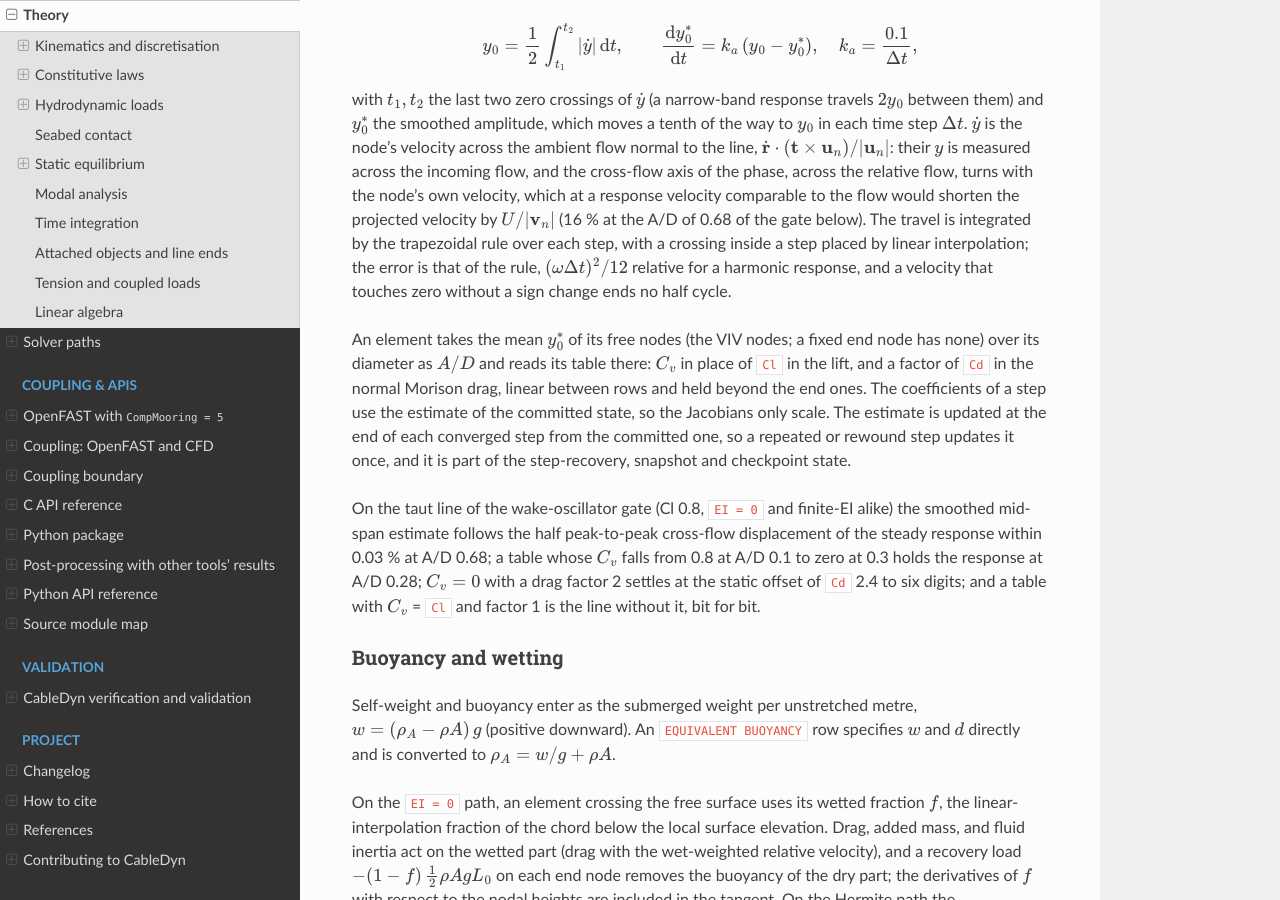
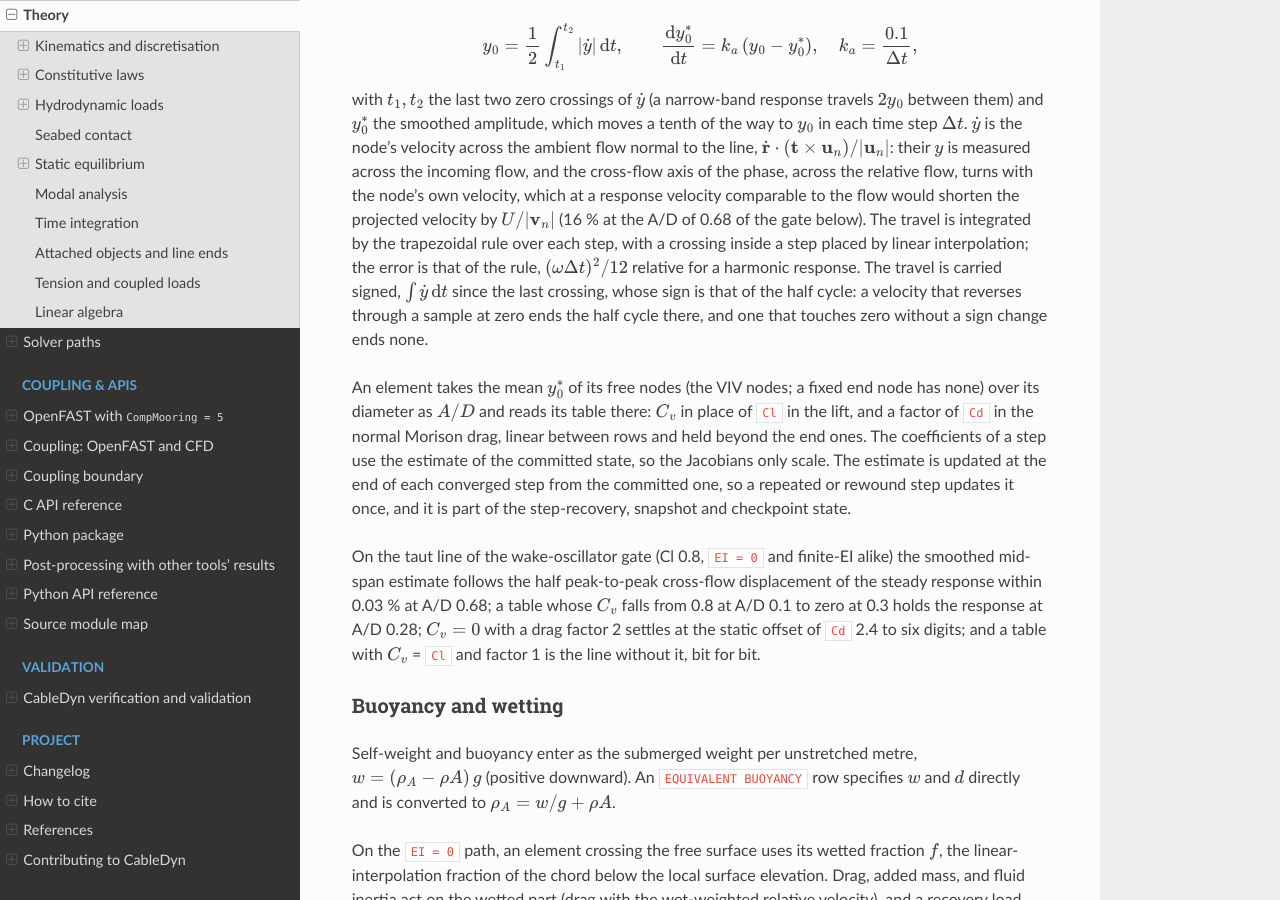
Before and after one commit to SMI-Lab-Inha/CableDyn, a Sphinx documentation site: the page built from doc/theory.rst, in a window 1280 px wide and 900 px high, scrolled down 24074 px. Built offline with Sphinx 7.4.7 and the Read the Docs theme 3.1.0, drawn with Linux system fonts in a browser that asks for light colours.

Commit message:
fix: amplitude estimate through zero samples; sub-step slots follow the VIV rows
Two review findings on the amplitude tables.

A cross-flow velocity reversing exactly on a step boundary (+1, 0, -1)
ended no half cycle: the zero sample overwrote the last velocity, so the
following negative one saw no sign change and the travel ran on across
half cycles. The travel is now carried signed, int y' dt since the last
crossing (+-int |y'| dt, as y' keeps its sign between crossings), and a
crossing is a change of sign from that of the running half cycle: the
last velocity, or after zero samples the sign of the travel. A touch
(+1, 0, +1) still ends none. For nonzero samples the amplitudes are
bit-identical to before. The travel row joins the last velocity as a
signed row in the checkpoint and mirror checks.

An EI = 0 line that had stepped with automatic sub-stepping and then
had amplitude tables set kept its two-row sub-step VIV slots, as their
reuse checked the node count only; the next sub-stepped step copied six
rows into two. The slots now follow both dimensions.

Checks: tests/test_viv_amplitude_kernel.f90 K2, a triangular velocity
sampled on its zeros ends each of its nine half cycles at y0 = 1 exactly,
and the touch and reversal through one zero sample; tests/test_model.f90,
tables set on the sub-stepped VIV line after 60 steps, 20 more
sub-stepped steps converge with six-row slots.

Signed-off-by: Jae Hoon Seo <jaehoon.seo@inha.ac.kr>

```diff
--- a/doc/theory.rst
+++ b/doc/theory.rst
@@ -1317,8 +1317,10 @@ cross-flow axis of the phase, across the relative flow, turns with the node's ow
 at a response velocity comparable to the flow would shorten the projected velocity by
 :math:`U/|\mathbf v_n|` (16 % at the A/D of 0.68 of the gate below). The travel is integrated by
 the trapezoidal rule over each step, with a crossing inside a step placed by linear interpolation;
-the error is that of the rule, :math:`(\omega\Delta t)^2/12` relative for a harmonic response, and
-a velocity that touches zero without a sign change ends no half cycle.
+the error is that of the rule, :math:`(\omega\Delta t)^2/12` relative for a harmonic response.
+The travel is carried signed, :math:`\int\dot y\,\mathrm{d}t` since the last crossing, whose sign
+is that of the half cycle: a velocity that reverses through a sample at zero ends the half cycle
+there, and one that touches zero without a sign change ends none.
 
 An element takes the mean :math:`y_0^*` of its free nodes (the VIV nodes; a fixed end node has
 none) over its diameter as :math:`A/D` and reads its table there: :math:`C_v` in place of ``Cl`` in the lift, and a factor of ``Cd`` in the
```
Also changed, not shown: 5 other files.
